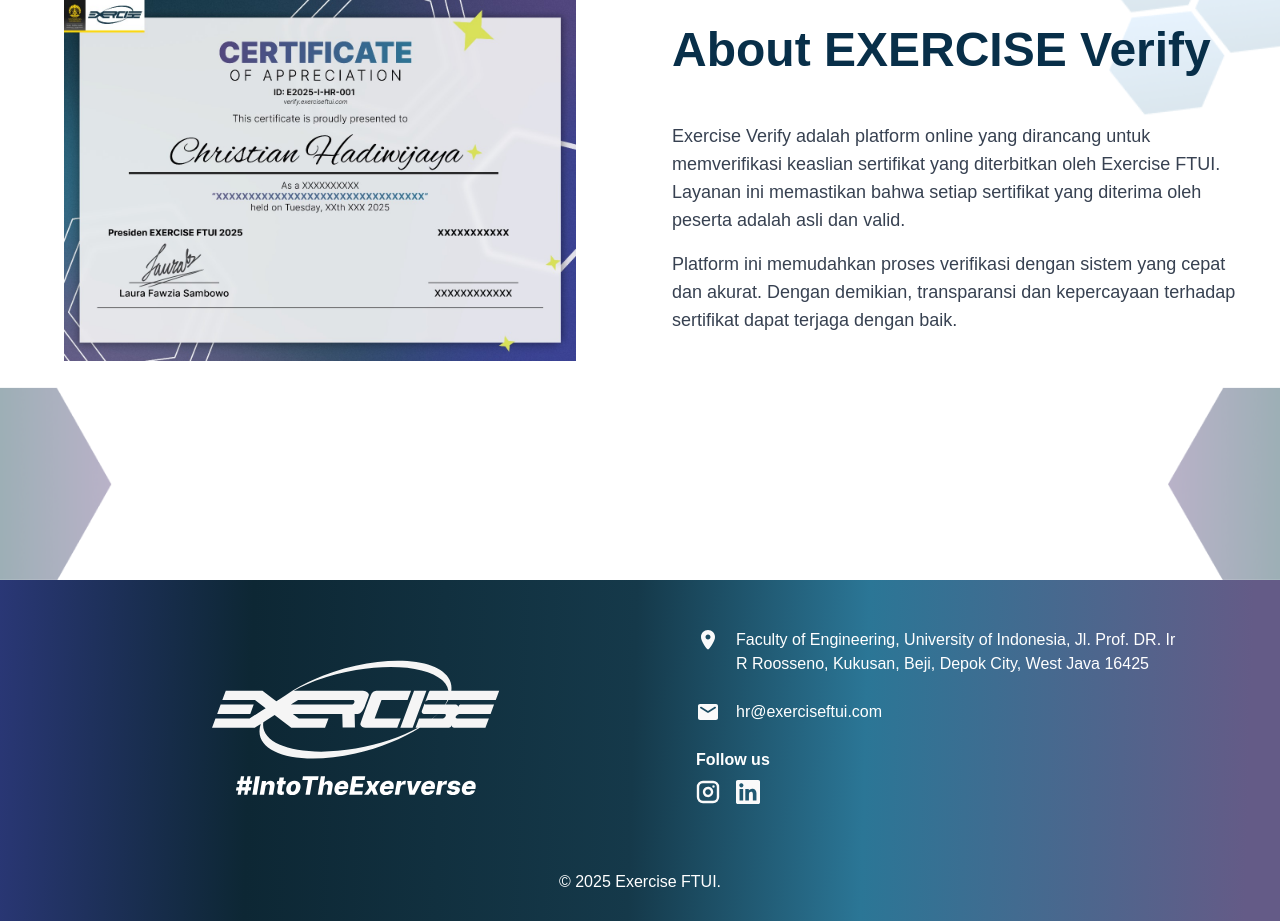
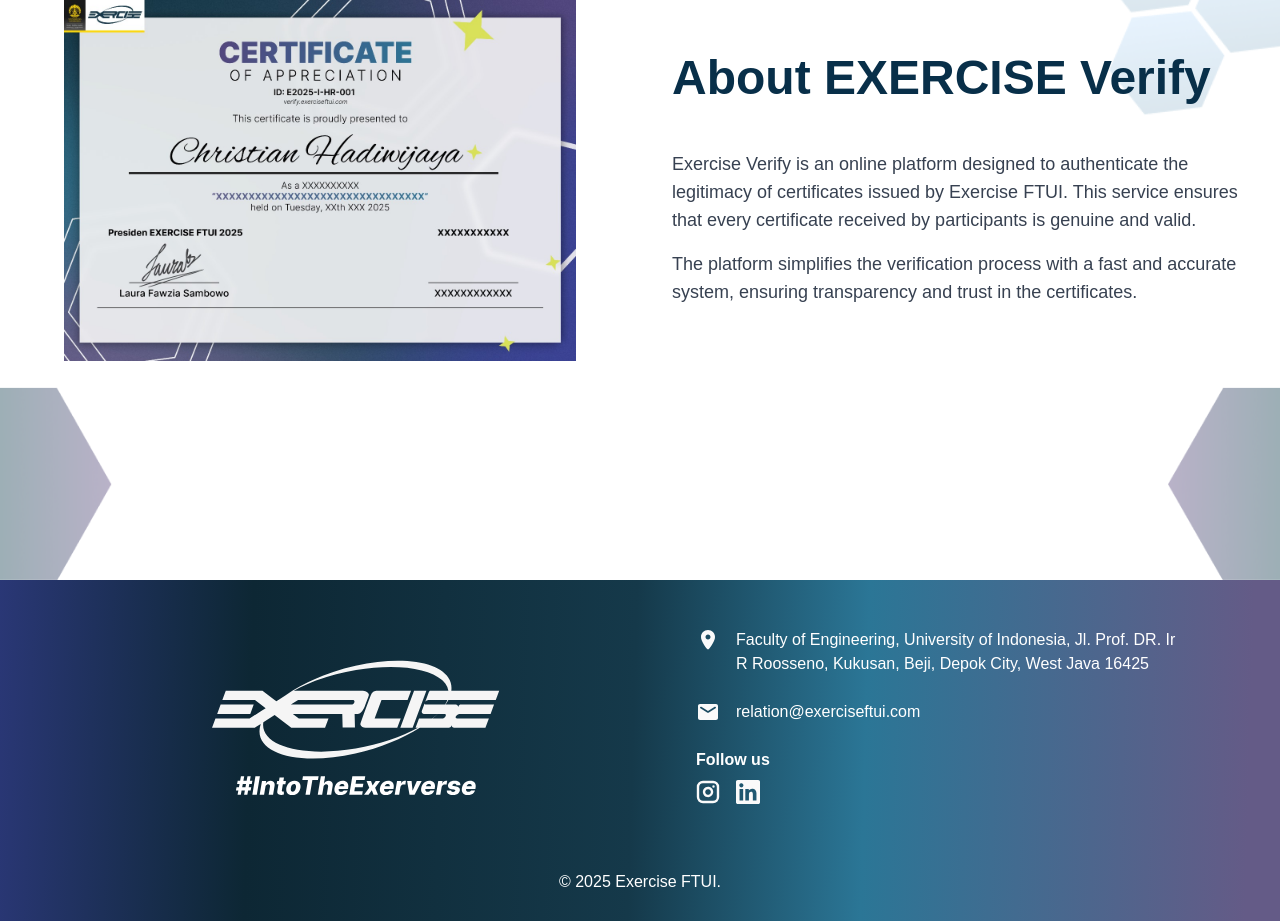
Before and after one commit to Deann7/Exercise-VerifyCertificate, a Next.js app: page / in a window 1280 px wide. Shown: the part 1100-2021 px from the top of the page. Built offline with nearby package versions, Linux system fonts and the light colour scheme.

Commit message:
Change About Languange

```diff
--- a/src/components/About.js
+++ b/src/components/About.js
@@ -19,15 +19,15 @@
           </h2>
           <div className="space-y-4">
             <p className="text-gray-700 text-base sm:text-lg">
-              Exercise Verify adalah platform online yang dirancang untuk
-              memverifikasi keaslian sertifikat yang diterbitkan oleh Exercise
-              FTUI. Layanan ini memastikan bahwa setiap sertifikat yang diterima
-              oleh peserta adalah asli dan valid.
+              Exercise Verify is an online platform designed to authenticate the
+              legitimacy of certificates issued by Exercise FTUI. This service
+              ensures that every certificate received by participants is genuine
+              and valid.
             </p>
             <p className="text-gray-700 text-base sm:text-lg">
-              Platform ini memudahkan proses verifikasi dengan sistem yang cepat
-              dan akurat. Dengan demikian, transparansi dan kepercayaan terhadap
-              sertifikat dapat terjaga dengan baik.
+              The platform simplifies the verification process with a fast and
+              accurate system, ensuring transparency and trust in the
+              certificates.
             </p>
           </div>
         </div>
--- a/src/components/Footer.js
+++ b/src/components/Footer.js
@@ -35,7 +35,7 @@
           </div>
           <div className="flex flex-row items-start gap-4 px-8 mt-6">
             <Image src="/email.svg" alt="email" width={24} height={24} />
-            <p className="text-md text-white">hr@exerciseftui.com</p>
+            <p className="text-md text-white">relation@exerciseftui.com</p>
           </div>
           <div className="flex flex-col items-start gap-2 px-8 mt-6">
             <p className="text-md text-white font-extrabold">Follow us</p>
@@ -96,10 +96,10 @@
                 />
               </div>
             </div>
-            <div className="flex row-span-1 gap-2 items-center text-xs">
+            <div className="flex row-span-1 gap-1 items-center text-xs max-sm:flex-col max-sm:items-start max-sm:pt-3">
               <Image src="/email.svg" alt="email" width={20} height={20} />
               <p className="text-md text-white truncate">
-                hr@exerciseftui.com
+                relation@exerciseftui.com
               </p>
             </div>
           </div>
```
